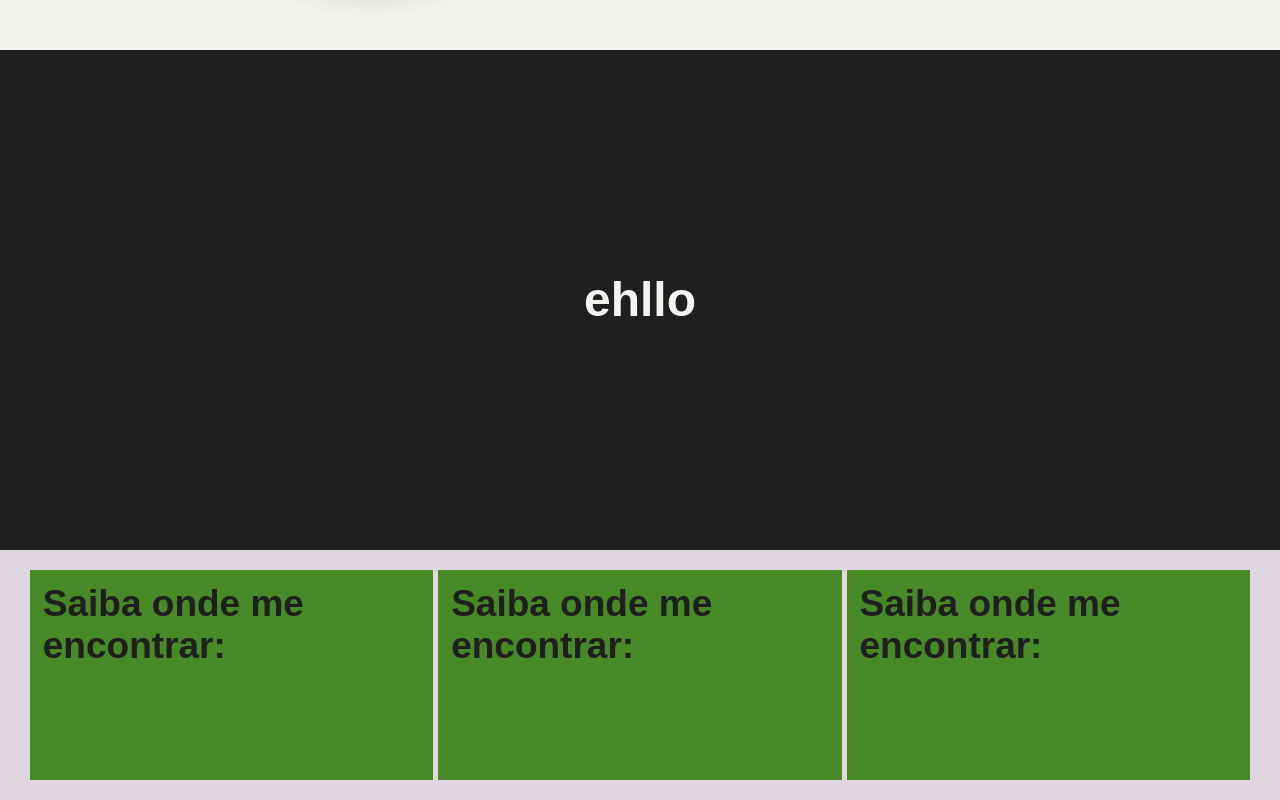
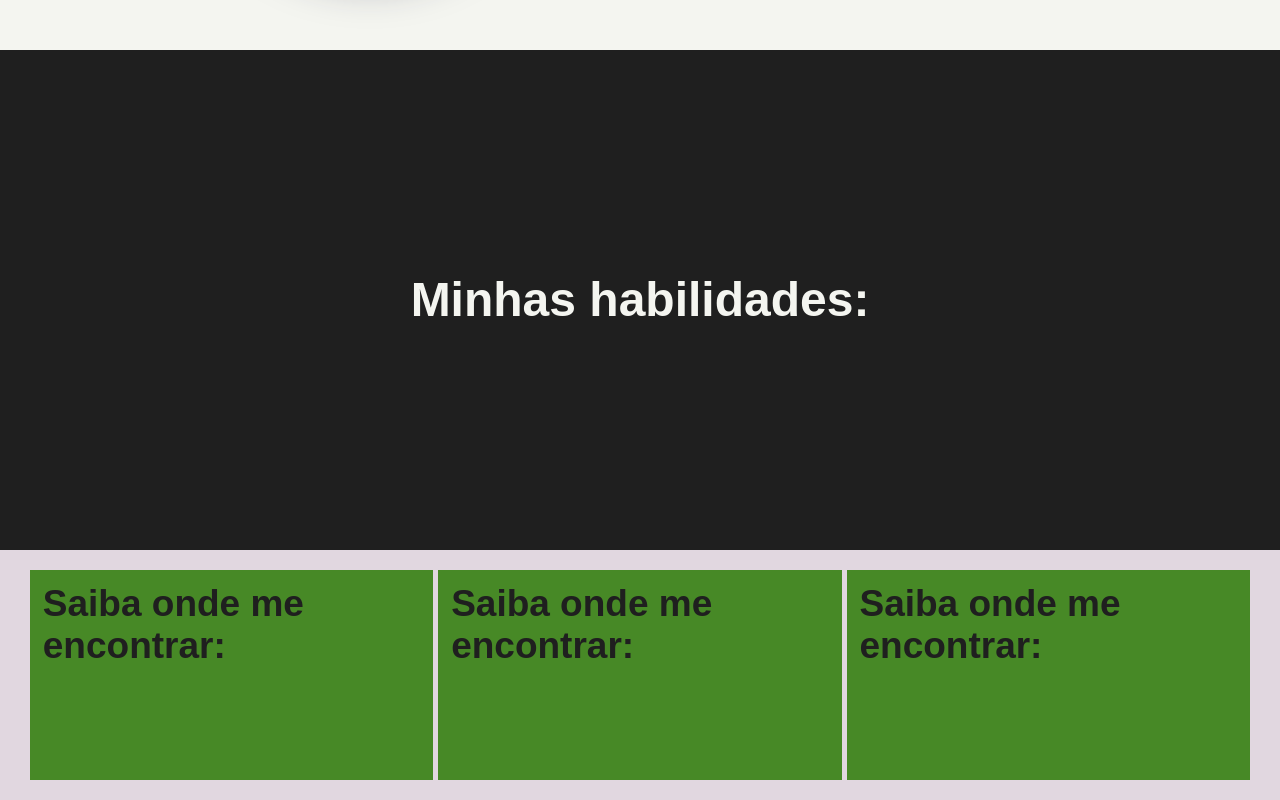
Before and after one commit to mafenandaup/Portifolio-dev, a React (Vite) app in the folder portifolio-main/: page / in a window 1280 px wide. Shown: the part 1011-1811 px from the top of the page. Built offline with nearby package versions, Linux system fonts and the light colour scheme; a web font is replaced by a local one.

Commit message:
refactor: skills text

```diff
--- a/portifolio-main/src/pages/home/sections/Skills/Skills.jsx
+++ b/portifolio-main/src/pages/home/sections/Skills/Skills.jsx
@@ -4,7 +4,7 @@ function Skills() {
     return (
         <>
             <section className='section-skills'>
-                <h1>ehllo</h1>
+                <h1>Minhas habilidades:</h1>
             </section>
         </>
     )
```
